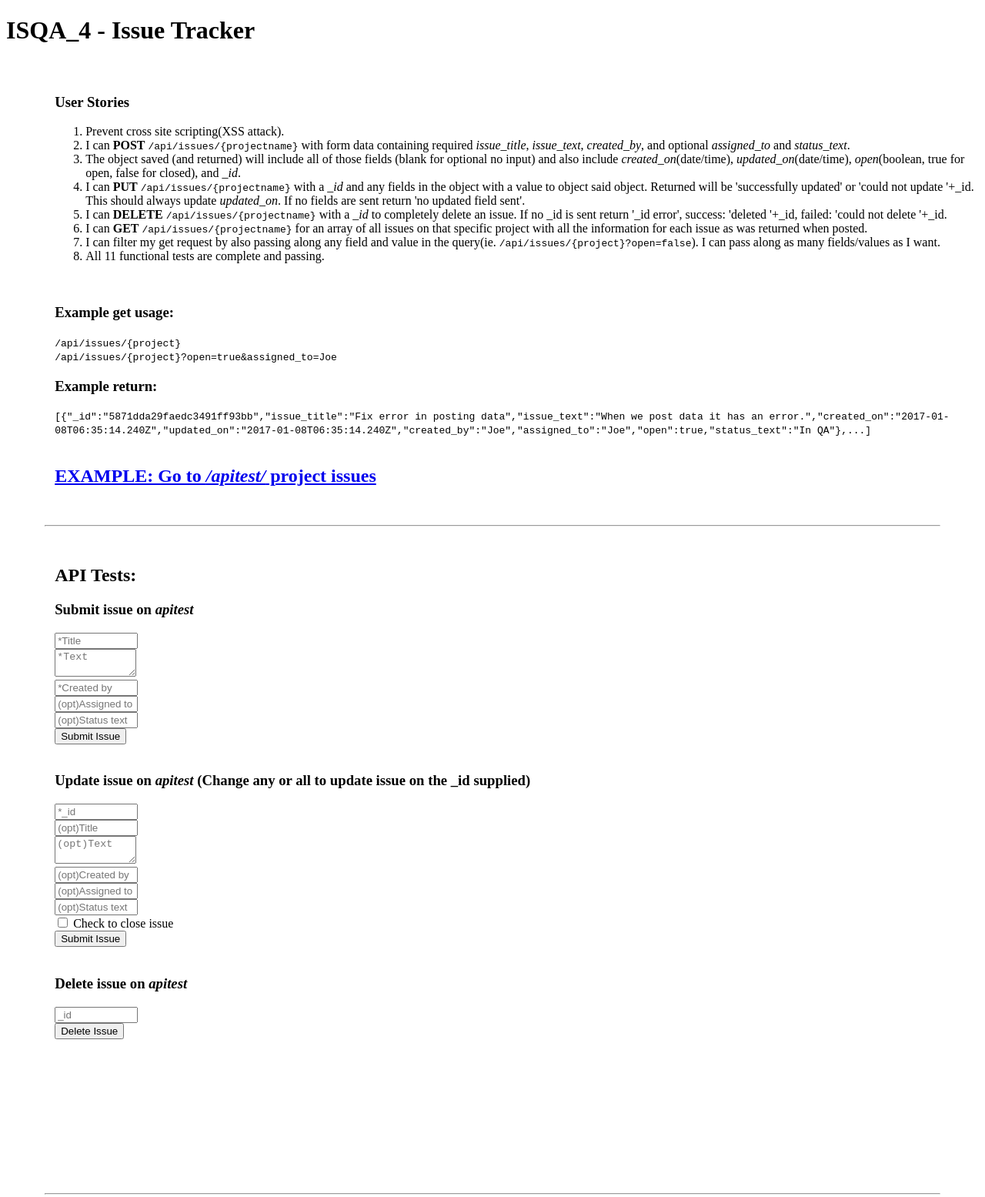
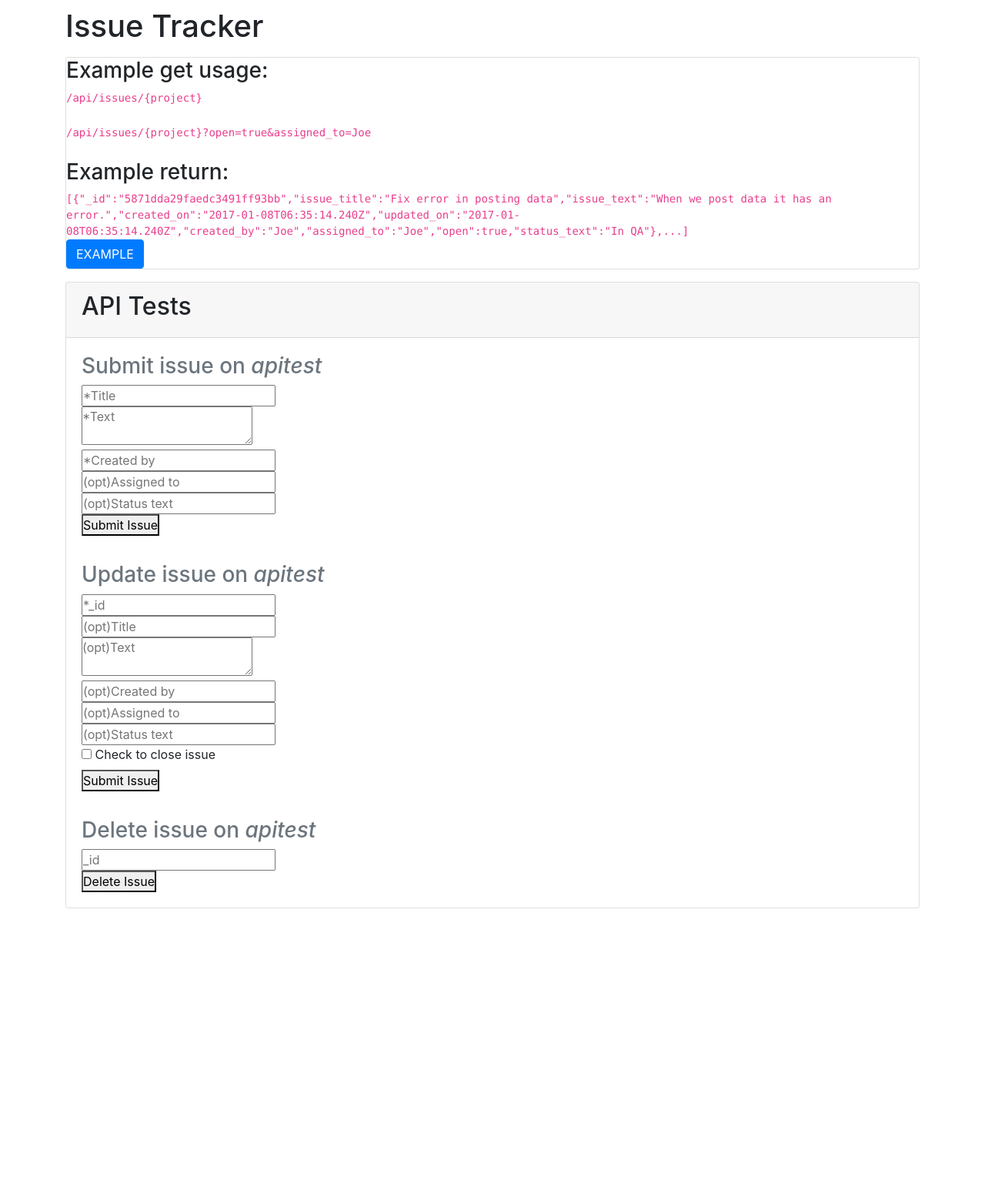
Before and after one commit to mallett002/Issue-Tracker, a website: page views/index.html in a window 1280 px wide. Shown: the whole page at 77% size. After the commit the page ends 1206 px from the top, so only its background shows below. Drawn offline with nearby package versions, Linux system fonts and the light colour scheme.

Commit message:
adding basic styling

```diff
--- a/public/style.css
+++ b/public/style.css
@@ -21,3 +21,8 @@ body {
 .id {
     font-size: 10.5px;
 }
+
+.card {
+    margin-top: 1em;
+    margin-bottom: 1em;
+}
--- a/views/index.html
+++ b/views/index.html
@@ -1,72 +1,77 @@
 <!DOCTYPE html>
 <html>
 <head>
-    <title>Welcome to HyperDev!</title>
+    <title>Issue Tracker</title>
     <meta name="description" content="A cool thing made with HyperDev">
     <link id="favicon" rel="icon" href="https://hyperdev.com/favicon-app.ico" type="image/x-icon">
+    <link rel="stylesheet" href="../public/style.css">
+    <link rel="stylesheet" href="https://stackpath.bootstrapcdn.com/bootstrap/4.3.1/css/bootstrap.min.css" integrity="sha384-ggOyR0iXCbMQv3Xipma34MD+dH/1fQ784/j6cY/iJTQUOhcWr7x9JvoRxT2MZw1T" crossorigin="anonymous">
     <meta charset="utf-8">
     <meta http-equiv="X-UA-Compatible" content="IE=edge">
     <meta name="viewport" content="width=device-width, initial-scale=1">
 </head>
 <body>
+<div class="container">
     <header>
         <h1>
-        ISQA_4 - Issue Tracker
+            Issue Tracker
         </h1>
     </header>
-<div id='userstories' style='margin-left: 5%; margin-top: 5%'>
-    <h3>User Stories</h3>
-    <ol>
-        <li>Prevent cross site scripting(XSS attack).</li>
-        <li>I can <b>POST</b> <code>/api/issues/{projectname}</code> with form data containing required <i>issue_title</i>, <i>issue_text</i>, <i>created_by</i>, and optional <i>assigned_to</i> and <i>status_text</i>.</li>
-        <li>The object saved (and returned) will include all of those fields (blank for optional no input) and also include <i>created_on</i>(date/time), <i>updated_on</i>(date/time), <i>open</i>(boolean, true for open, false for closed), and <i>_id</i>.</li>
-        <li>I can <b>PUT</b> <code>/api/issues/{projectname}</code> with a <i>_id</i> and any fields in the object with a value to object said object. Returned will be 'successfully updated' or 'could not update '+_id. This should always update <i>updated_on</i>. If no fields are sent return 'no updated field sent'.</li>
-        <li>I can <b>DELETE</b> <code>/api/issues/{projectname}</code> with a <i>_id</i> to completely delete an issue. If no _id is sent return '_id error', success: 'deleted '+_id, failed: 'could not delete '+_id.</li>
-        <li>I can <b>GET</b> <code>/api/issues/{projectname}</code> for an array of all issues on that specific project with all the information for each issue as was returned when posted.</li>
-        <li>I can filter my get request by also passing along any field and value in the query(ie. <code>/api/issues/{project}?open=false</code>). I can pass along as many fields/values as I want.</li>
-        <li>All 11 functional tests are complete and passing.</li>
-    </ol>
-    <br>
+    <div id='userstories' class="card">
         <h3>Example get usage:</h3>
         <code>/api/issues/{project}</code><br>
         <code>/api/issues/{project}?open=true&amp;assigned_to=Joe</code><br>
         <h3>Example return:</h3>
         <code>[{"_id":"5871dda29faedc3491ff93bb","issue_title":"Fix error in posting data","issue_text":"When we post data it has an error.","created_on":"2017-01-08T06:35:14.240Z","updated_on":"2017-01-08T06:35:14.240Z","created_by":"Joe","assigned_to":"Joe","open":true,"status_text":"In QA"},...]</code>
-    <br><br>
-    <h2><a href='/apitest/'>EXAMPLE: Go to <i>/apitest/</i> project issues</a></h2>
+
+        <a href='/apitest/'>
+            <button type="button" class="btn btn-primary">EXAMPLE</button>
+        </a>
     </div>
-<hr style='margin: 50px'>
-<div id='testui' style='margin-left: 5%'>
-    <h2 style="text-align: left">API Tests:</h2>
-    <h3>Submit issue on <i>apitest</i></h3>
-    <form id="testForm" class="border">
-        <input type="text" name="issue_title" placeholder="*Title" style="width: 100px" required=''><br>
-        <textarea type="text" name="issue_text" placeholder="*Text" style="width: 100px" required=''></textarea><br>
-        <input type="text" name="created_by" placeholder="*Created by" style="width: 100px" required=''><br>
-        <input type="text" name="assigned_to" placeholder="(opt)Assigned to" style="width: 100px"><br>
-        <input type="text" name="status_text" placeholder="(opt)Status text" style="width: 100px"><br>
+
+    <div id='testui' class="card">
+        <div class="card-header">
+            <h2>API Tests</h2>
+        </div>
+
+        <div class="card-body">
+            <h3 class="card-title mb-2 text-muted">Submit issue on <i>apitest</i></h3>
+            <form id="testForm">
+                <input type="text" name="issue_title" placeholder="*Title" required=''><br>
+                <textarea type="text" name="issue_text" placeholder="*Text" required=''></textarea><br>
+                <input type="text" name="created_by" placeholder="*Created by" required=''><br>
+                <input type="text" name="assigned_to" placeholder="(opt)Assigned to"><br>
+                <input type="text" name="status_text" placeholder="(opt)Status text"><br>
                 <button type="submit">Submit Issue</button>
-    </form><br>
-    <h3>Update issue on <i>apitest</i> (Change any or all to update issue on the _id supplied)</h3>
-    <form id="testForm2" class="border">
-        <input type="text" name="_id" placeholder="*_id" style="width: 100px" required=''><br>
-        <input type="text" name="issue_title" placeholder="(opt)Title" style="width: 100px"><br>
-        <textarea type="text" name="issue_text" placeholder="(opt)Text" style="width: 100px"></textarea><br>
-        <input type="text" name="created_by" placeholder="(opt)Created by" style="width: 100px"><br>
-        <input type="text" name="assigned_to" placeholder="(opt)Assigned to" style="width: 100px"><br>
-        <input type="text" name="status_text" placeholder="(opt)Status text" style="width: 100px"><br>
+            </form>
+        </div>
+
+        <div class="card-body">
+            <h3 class="card-subtitle mb-2 text-muted">Update issue on <i>apitest</i></h3>
+            <form id="testForm2">
+                <input type="text" name="_id" placeholder="*_id" required=''><br>
+                <input type="text" name="issue_title" placeholder="(opt)Title"><br>
+                <textarea type="text" name="issue_text" placeholder="(opt)Text"></textarea><br>
+                <input type="text" name="created_by" placeholder="(opt)Created by"><br>
+                <input type="text" name="assigned_to" placeholder="(opt)Assigned to"><br>
+                <input type="text" name="status_text" placeholder="(opt)Status text"><br>
                 <label><input type="checkbox" name="open" value=false> Check to close issue</label><br>
                 <button type="submit">Submit Issue</button>
-    </form><br>
-    <h3>Delete issue on <i>apitest</i></h3>
-    <form id="testForm2" class="border">
-        <input type="text" name="_id" placeholder="_id" style="width: 100px" required=''><br>
+            </form>
+        </div>
+
+        <div class="card-body">
+            <h3 class="card-subtitle mb-2 text-muted">Delete issue on <i>apitest</i></h3>
+            <form id="testForm3">
+                <input type="text" name="_id" placeholder="_id" required=''><br>
                 <button type="submit">Delete Issue</button>
             </form>
             <code id='jsonResult'></code>
         </div>
-<hr style='margin: 50px; margin-top: 200px'>
-<!-- Your web-app is https, so your scripts need to be too -->
+    </div>
+</div>
+
+
 <script src="../client/index.js"></script>
 
 </body>
```
Also changed, not shown: views/issue.html (+1 -66 lines). Lines whose indentation alone changed are shown as unchanged.
